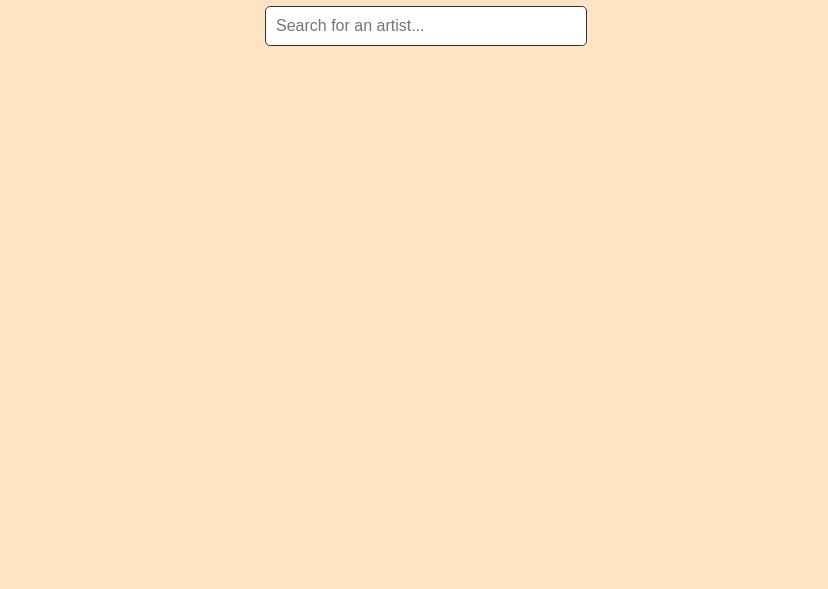
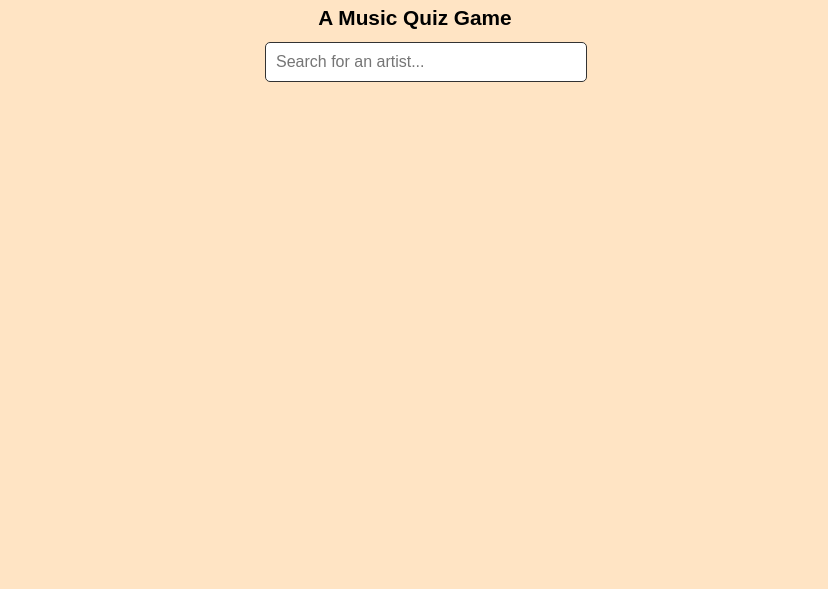
Before and after one commit to sean-yee/track-master, a website: page track-master-frontend/index.html in a window 1280 px wide. Shown: the part 211-800 px from the top of the page, without its empty margins (225-1053 px from the left). Drawn offline with Linux system fonts and the light colour scheme.

Commit message:
keywords

```diff
--- a/track-master-frontend/index.html
+++ b/track-master-frontend/index.html
@@ -12,11 +12,13 @@
     </script>
     <meta charset="UTF-8" />
     <meta name="viewport" content="width=device-width, initial-scale=1.0" />
+    <meta name="description" content="Track Master is an online music trivia game! It is the ultimate song guessing game! Test your music triva knowledge by naming songs from thousands of artists and albums. Start playing for free now!">
     <title>Track Master</title>
     <link rel="stylesheet" href="styles.css">
 </head>
 <body>
     <h1>TRACK MASTER</h1>
+    <h2>A Music Quiz Game</h2>
 
     <!-- Search Form -->
     <form id="searchForm" autocomplete="off">
```
